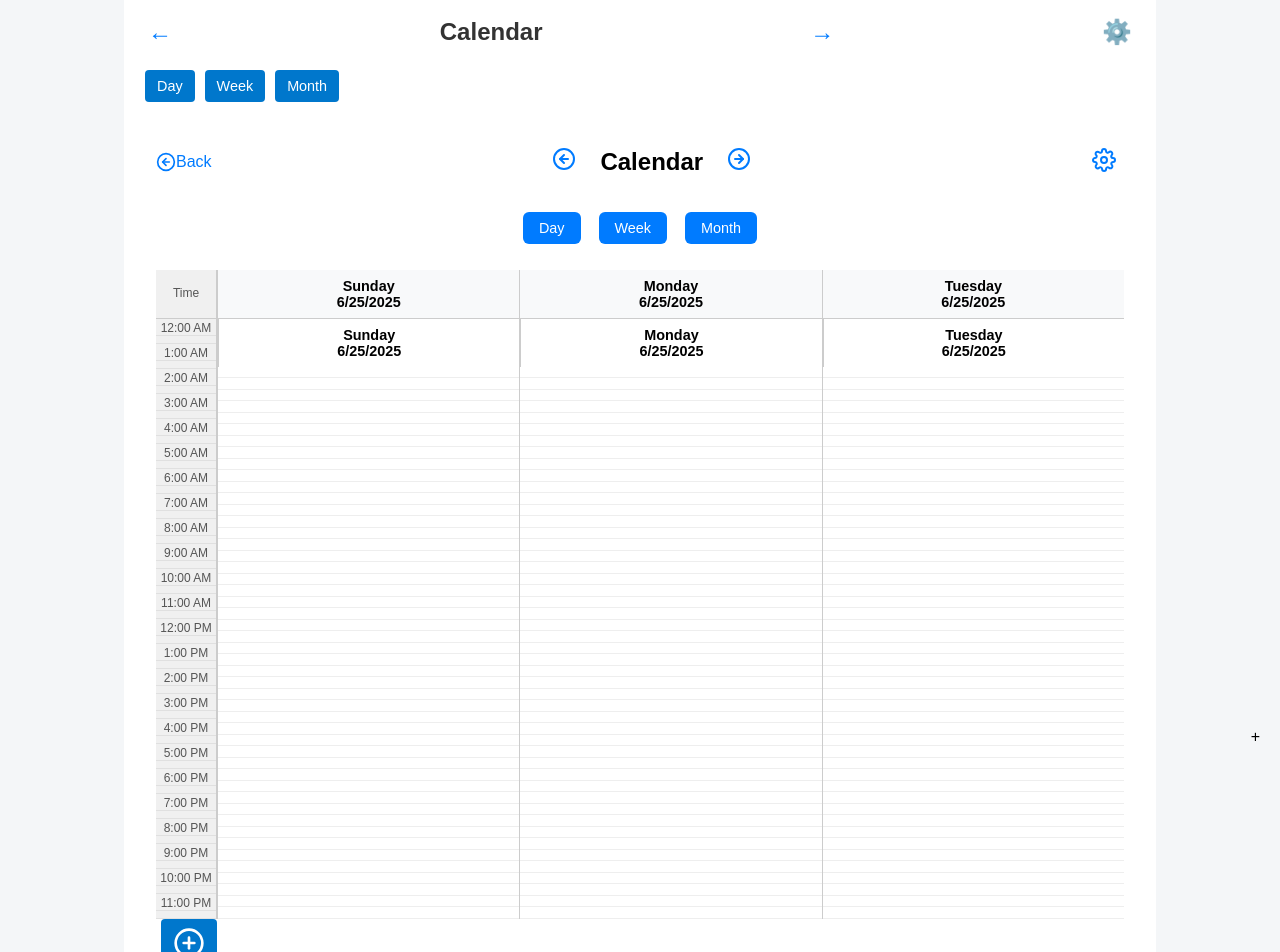
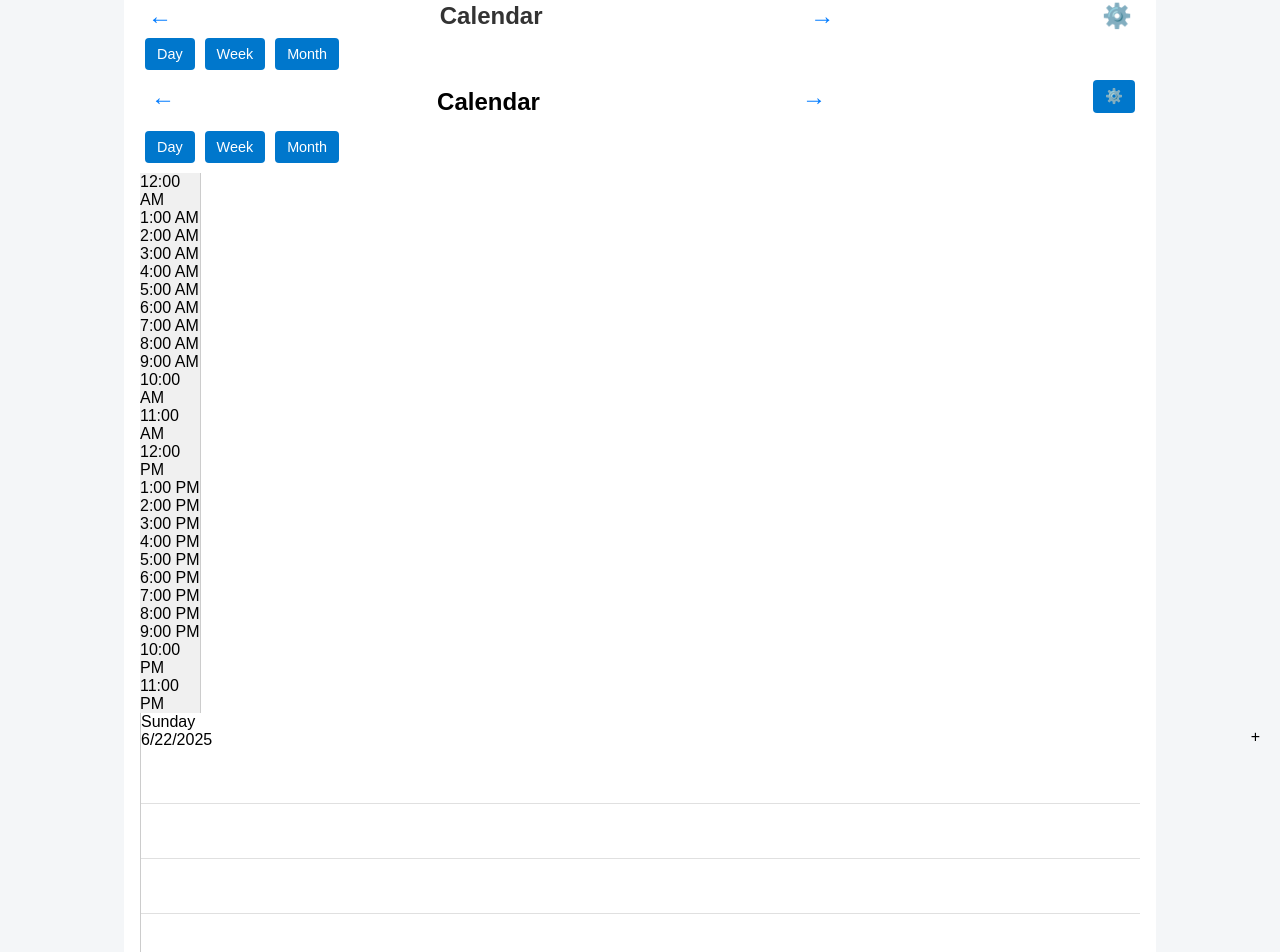
Before and after one commit to JMaraglia/crumb-v3, a React (Vite) app: page /calendar in a window 1280 px wide. Shown: the part 34-986 px from the top of the page. Built offline with nearby package versions, Linux system fonts and the light colour scheme.

Commit message:
MOCK JSX?

```diff
--- a/src/WeekView.jsx
+++ b/src/WeekView.jsx
@@ -1,117 +1,78 @@
 import React, { useState } from 'react';
-import './CalendarPage.css';
-import { FiArrowLeftCircle, FiArrowRightCircle, FiPlusCircle, FiSettings } from 'react-icons/fi';
+import './WeekView.css';
 
-const daysOfWeek = ['Sunday', 'Monday', 'Tuesday', 'Wednesday', 'Thursday', 'Friday', 'Saturday'];
+function WeekView() {
+  const [currentDate, setCurrentDate] = useState(new Date());
 
-const WeekView = () => {
-  const [viewDays, setViewDays] = useState(3); // Default to 3-day view
-  const [startIndex, setStartIndex] = useState(0);
-  const [showGearMenu, setShowGearMenu] = useState(false);
+  const handlePrev = () => {
+    const newDate = new Date(currentDate);
+    newDate.setDate(currentDate.getDate() - 1);
+    setCurrentDate(newDate);
+  };
 
   const handleNext = () => {
-    setStartIndex((prev) => Math.min(prev + 1, 7 - viewDays));
+    const newDate = new Date(currentDate);
+    newDate.setDate(currentDate.getDate() + 1);
+    setCurrentDate(newDate);
   };
 
-  const handlePrev = () => {
-    setStartIndex((prev) => Math.max(prev - 1, 0));
-  };
+  const renderDays = () => {
+    const days = [];
+    const baseDate = new Date(currentDate);
+    baseDate.setDate(baseDate.getDate() - baseDate.getDay()); // start at Sunday
 
-  const handleGearClick = () => {
-    setShowGearMenu((prev) => !prev);
-  };
-
-  const handleGearOption = (days) => {
-    setViewDays(days);
-    setStartIndex(0);
-    setShowGearMenu(false);
-  };
-
-  const renderHourLabels = () => {
-    const hours = [];
-    for (let i = 0; i < 24; i++) {
-      hours.push(
-        <div key={i} className="time-slot">
-          {`${i % 12 === 0 ? 12 : i % 12}:00 ${i < 12 ? 'AM' : 'PM'}`}
+    for (let i = 0; i < 7; i++) {
+      const date = new Date(baseDate);
+      date.setDate(baseDate.getDate() + i);
+      days.push(
+        <div key={i} className="day-column">
+          <div className="day-header">
+            <div>{date.toLocaleDateString('en-US', { weekday: 'long' })}</div>
+            <div>{date.toLocaleDateString()}</div>
+          </div>
+          <div className="day-body">
+            {[...Array(24)].map((_, hour) => (
+              <div key={hour} className="time-slot">
+                {/* empty slot */}
+              </div>
+            ))}
+          </div>
         </div>
       );
-      hours.push(<div key={`half-${i}`} className="time-slot" />);
     }
-    return hours;
-  };
-
-  const renderDayColumns = () => {
-    return daysOfWeek.slice(startIndex, startIndex + viewDays).map((day, index) => (
-      <div key={index} className="day-column">
-        <div className="day-column-header">
-          <div>{day}</div>
-          <div>{new Date().toLocaleDateString()}</div>
-        </div>
-        {Array.from({ length: 48 }, (_, i) => (
-          <div key={i} className="calendar-cell" />
-        ))}
-      </div>
-    ));
+    return days;
   };
 
   return (
-    <div className="calendar-container">
+    <div className="week-view">
+      {/* Header Bar */}
       <div className="calendar-header">
-        <div className="calendar-back">
-          <FiArrowLeftCircle size={20} />
-          <span className="back-text">Back</span>
-        </div>
-
-        <div className="calendar-center">
-          <button className="calendar-nav-arrow" onClick={handlePrev}>
-            <FiArrowLeftCircle />
-          </button>
-          <h2 className="calendar-title">Calendar</h2>
-          <button className="calendar-nav-arrow" onClick={handleNext}>
-            <FiArrowRightCircle />
-          </button>
-        </div>
-
-        <div className="gear-menu">
-          <FiSettings className="calendar-gear" onClick={handleGearClick} />
-          {showGearMenu && (
-            <div className="gear-options">
-              <div onClick={() => handleGearOption(3)}>3-Day View</div>
-              <div onClick={() => handleGearOption(5)}>5-Day View</div>
-              <div onClick={() => handleGearOption(7)}>7-Day View</div>
-            </div>
-          )}
-        </div>
+        <button onClick={handlePrev} className="nav-arrow">←</button>
+        <h2 className="calendar-title">Calendar</h2>
+        <button onClick={handleNext} className="nav-arrow">→</button>
+        <button className="settings-icon">⚙️</button>
       </div>
 
-      <div className="calendar-view-buttons">
+      {/* View Switcher */}
+      <div className="view-switcher">
         <button>Day</button>
-        <button>Week</button>
+        <button className="active">Week</button>
         <button>Month</button>
       </div>
 
-      <div className="week-view">
-        <div className="week-header">
-          <div className="time-column-header">Time</div>
-          {daysOfWeek.slice(startIndex, startIndex + viewDays).map((day, i) => (
-            <div key={i} className="day-column-header">
-              <div>{day}</div>
-              <div>{new Date().toLocaleDateString()}</div>
+      {/* Time Labels + Days */}
+      <div className="calendar-grid">
+        <div className="time-column">
+          {[...Array(24)].map((_, hour) => (
+            <div key={hour} className="time-label">
+              {`${hour === 0 ? 12 : hour > 12 ? hour - 12 : hour}:00 ${hour < 12 ? 'AM' : 'PM'}`}
             </div>
           ))}
         </div>
-
-        <div className="week-body">
-          <div className="time-column">{renderHourLabels()}</div>
-          {renderDayColumns()}
-        </div>
+        <div className="days-container">{renderDays()}</div>
       </div>
-
-      <button className="plus-button">
-        <FiPlusCircle size={32} />
-      </button>
     </div>
   );
-};
+}
 
 export default WeekView;
```
